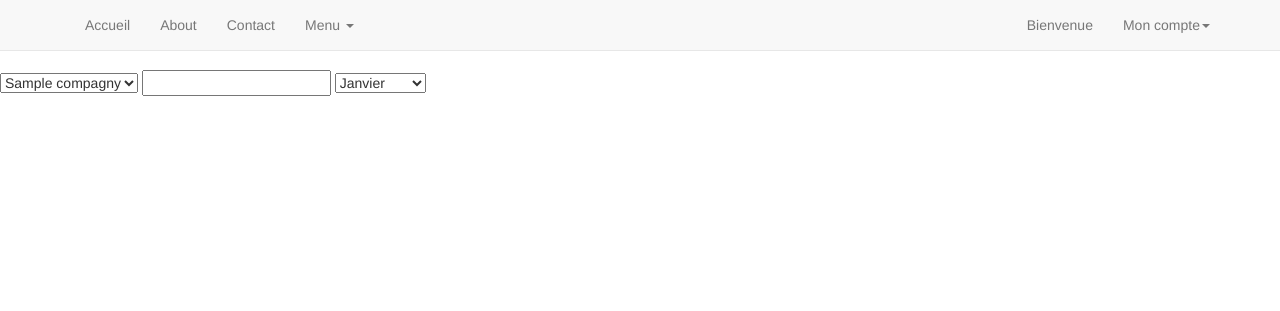
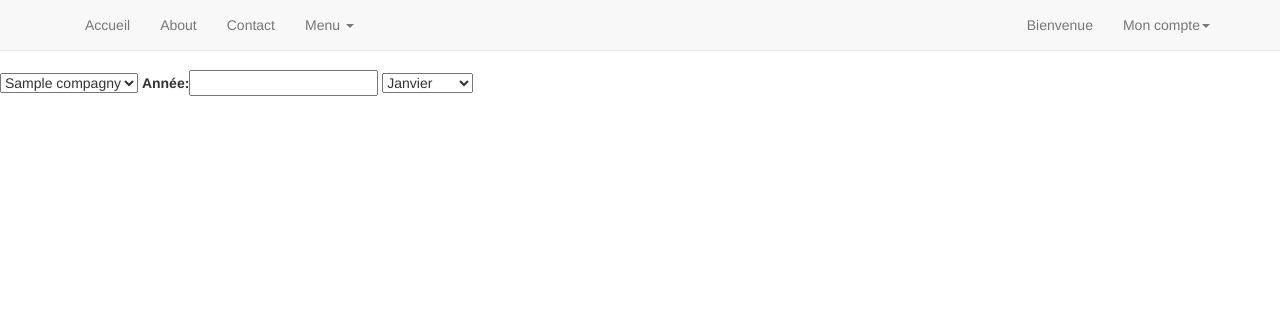
Before and after one commit to marcbal/24IUTInfoWeb, a PHP site: the page made by application/vue/stat/index.php in a window 1280 px wide. Shown: the top 311 px of the page. Run offline with PHP 8.4, Linux system fonts and the light colour scheme; tables that the repository leaves empty hold one stand-in row (values such as "Sample post"); the template is opened without the code that fills it: most values are stand-ins (such as "Sample title", 1, 10 or a date in 2020); data that the repository does not hold is empty; some libraries are stand-ins or nearby versions.

Commit message:
ajout annee

```diff
--- a/application/vue/stat/index.php
+++ b/application/vue/stat/index.php
@@ -13,7 +13,7 @@
         <option value="<?php echo $compagnie->getId();?>" ><?php  echo $compagnie->nom ?></option>
     <?php } ?>
 </select>
-<input name="annee" type="num" />
+<label for="annee">Année:</label><input id="annee" name="annee" type="num" />
 <select>
     <option value="1">Janvier</option>
     <option value="2">Février</option>
```
